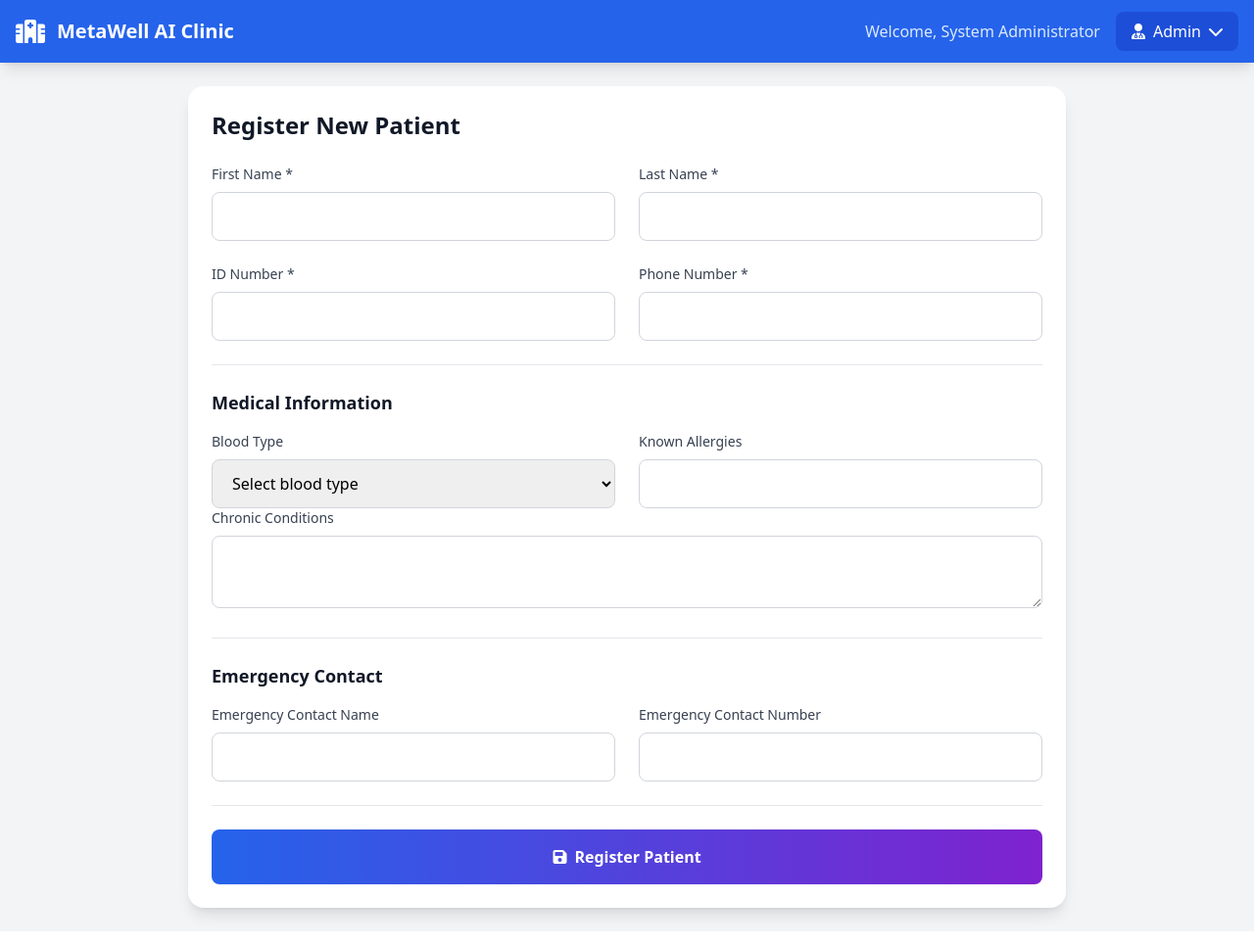
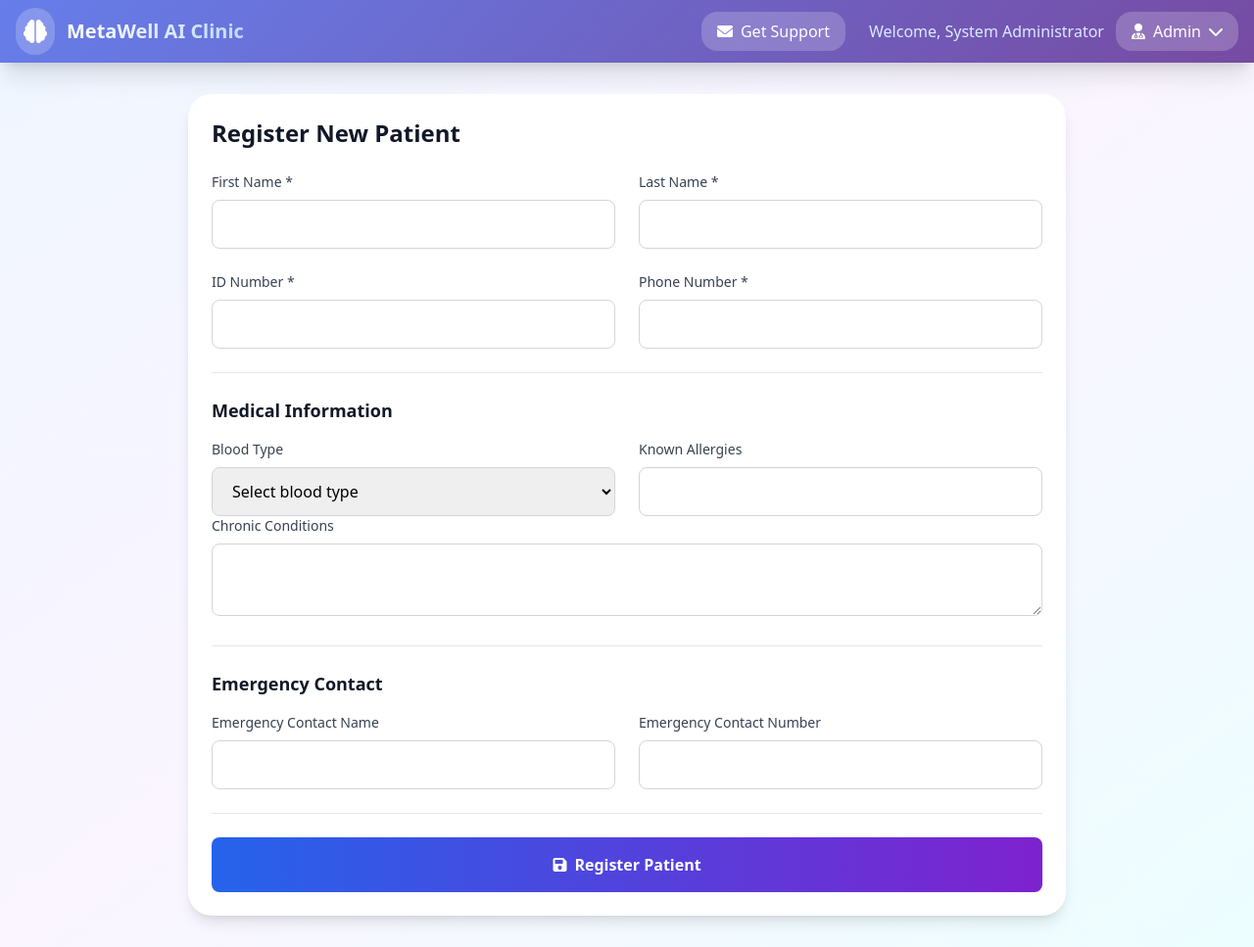
Before and after one commit to lawrence2moremoholo-byte/isizulu-healthcare-ai, a Flask app: page /add_patient in a window 1280 px wide. Shown: the whole page at 98% size. Run offline with Flask 3, Linux system fonts and the light colour scheme; a user stored in the database is signed in; some libraries are stand-ins or nearby versions.

Commit message:
Update base.html

```diff
--- a/templates/base.html
+++ b/templates/base.html
@@ -6,46 +6,108 @@
     <title>{% block title %}MetaWell AI Clinic{% endblock %}</title>
     <script src="https://cdn.tailwindcss.com"></script>
     <link rel="stylesheet" href="https://cdnjs.cloudflare.com/ajax/libs/font-awesome/6.0.0/css/all.min.css">
+    <script>
+        tailwind.config = {
+            theme: {
+                extend: {
+                    colors: {
+                        primary: '#3B82F6',
+                        secondary: '#8B5CF6',
+                        accent: '#06D6A0',
+                        dark: '#1F2937',
+                        light: '#F8FAFC'
+                    },
+                    borderRadius: {
+                        'xl': '1rem',
+                        '2xl': '1.5rem'
+                    },
+                    animation: {
+                        'fade-in': 'fadeIn 0.5s ease-in-out',
+                        'slide-down': 'slideDown 0.3s ease-out'
+                    }
+                }
+            }
+        }
+    </script>
+    <style>
+        @keyframes fadeIn {
+            from { opacity: 0; transform: translateY(-10px); }
+            to { opacity: 1; transform: translateY(0); }
+        }
+        @keyframes slideDown {
+            from { opacity: 0; transform: translateY(-20px); }
+            to { opacity: 1; transform: translateY(0); }
+        }
+        .gradient-bg {
+            background: linear-gradient(135deg, #667eea 0%, #764ba2 100%);
+        }
+        .glass-effect {
+            background: rgba(255, 255, 255, 0.1);
+            backdrop-filter: blur(10px);
+            border: 1px solid rgba(255, 255, 255, 0.2);
+        }
+    </style>
 </head>
-<body class="bg-gray-100">
+<body class="bg-gradient-to-br from-blue-50 via-purple-50 to-cyan-50 min-h-screen">
     <!-- Navigation -->
-    <nav class="bg-blue-600 text-white shadow-lg">
+    <nav class="gradient-bg text-white shadow-xl">
         <div class="max-w-7xl mx-auto px-4">
             <div class="flex justify-between items-center h-16">
-                <div class="flex items-center">
-                    <i class="fas fa-hospital text-2xl mr-3"></i>
-                    <span class="text-xl font-bold">MetaWell AI Clinic</span>
+                <div class="flex items-center space-x-4">
+                    <a href="{{ url_for('dashboard') }}" class="flex items-center space-x-3 group">
+                        <div class="bg-white/20 p-2 rounded-2xl group-hover:bg-white/30 transition-all duration-300">
+                            <i class="fas fa-brain text-2xl text-white"></i>
+                        </div>
+                        <span class="text-xl font-bold bg-clip-text text-transparent bg-gradient-to-r from-white to-blue-200">
+                            MetaWell AI Clinic
+                        </span>
+                    </a>
                 </div>
 
                 {% if current_user.is_authenticated %}
-                <div class="flex items-center space-x-4">
-                    <span class="text-blue-100">Welcome, {{ current_user.full_name }}</span>
-                    <div class="relative group">
-                        <button class="bg-blue-700 px-4 py-2 rounded-lg flex items-center">
-                            <i class="fas fa-user-md mr-2"></i>
-                            {{ current_user.role|title }}
-                            <i class="fas fa-chevron-down ml-2"></i>
+                <div class="flex items-center space-x-6">
+                    <!-- Email Support Button -->
+                    <a href="mailto:admin@metawell.ai?subject=System Support Request&body=Hello MetaWell Team,"
+                       class="bg-white/20 hover:bg-white/30 px-4 py-2 rounded-xl transition-all duration-300 flex items-center space-x-2">
+                        <i class="fas fa-envelope"></i>
+                        <span>Get Support</span>
+                    </a>
+
+                    <div class="flex items-center space-x-3">
+                        <span class="text-blue-100">Welcome, {{ current_user.full_name or current_user.username }}</span>
+                        <div class="relative group" id="user-menu">
+                            <button class="bg-white/20 hover:bg-white/30 px-4 py-2 rounded-xl transition-all duration-300 flex items-center space-x-2">
+                                <i class="fas fa-user-md"></i>
+                                <span>{{ current_user.role|title }}</span>
+                                <i class="fas fa-chevron-down transition-transform duration-300 group-hover:rotate-180"></i>
                             </button>
-                        <div class="absolute right-0 mt-2 w-48 bg-white rounded-md shadow-lg py-1 hidden group-hover:block">
-                            <a href="{{ url_for('dashboard') }}" class="block px-4 py-2 text-gray-800 hover:bg-blue-50">
-                                <i class="fas fa-tachometer-alt mr-2"></i>Dashboard
+                            <div class="absolute right-0 mt-2 w-56 bg-white rounded-2xl shadow-2xl py-2 hidden opacity-0 group-hover:block group-hover:opacity-100 transition-all duration-300 animate-slide-down border border-gray-200"
+                                 style="z-index: 1000;">
+                                <a href="{{ url_for('dashboard') }}" class="flex items-center px-4 py-3 text-gray-800 hover:bg-blue-50 transition-colors duration-200">
+                                    <i class="fas fa-tachometer-alt mr-3 text-primary"></i>
+                                    <span class="font-medium">Dashboard</span>
                                 </a>
-                            <a href="{{ url_for('patients') }}" class="block px-4 py-2 text-gray-800 hover:bg-blue-50">
-                                <i class="fas fa-users mr-2"></i>Patients
+                                <a href="{{ url_for('patients') }}" class="flex items-center px-4 py-3 text-gray-800 hover:bg-blue-50 transition-colors duration-200">
+                                    <i class="fas fa-users mr-3 text-secondary"></i>
+                                    <span class="font-medium">Patient Management</span>
                                 </a>
-                            <a href="{{ url_for('appointments') }}" class="block px-4 py-2 text-gray-800 hover:bg-blue-50">
-                                <i class="fas fa-calendar-alt mr-2"></i>Appointments
+                                <a href="{{ url_for('appointments') }}" class="flex items-center px-4 py-3 text-gray-800 hover:bg-blue-50 transition-colors duration-200">
+                                    <i class="fas fa-calendar-alt mr-3 text-accent"></i>
+                                    <span class="font-medium">Appointments</span>
                                 </a>
+                                <div class="border-t my-1"></div>
                                 {% if current_user.role == 'admin' %}
-                            <div class="border-t my-1"></div>
-                            <a href="#" class="block px-4 py-2 text-gray-800 hover:bg-blue-50">
-                                <i class="fas fa-cog mr-2"></i>Settings
+                                <a href="#" class="flex items-center px-4 py-3 text-gray-800 hover:bg-blue-50 transition-colors duration-200">
+                                    <i class="fas fa-cog mr-3 text-gray-600"></i>
+                                    <span class="font-medium">System Settings</span>
                                 </a>
                                 {% endif %}
                                 <div class="border-t my-1"></div>
-                            <a href="{{ url_for('logout') }}" class="block px-4 py-2 text-gray-800 hover:bg-blue-50">
-                                <i class="fas fa-sign-out-alt mr-2"></i>Logout
+                                <a href="{{ url_for('logout') }}" class="flex items-center px-4 py-3 text-red-600 hover:bg-red-50 transition-colors duration-200">
+                                    <i class="fas fa-sign-out-alt mr-3"></i>
+                                    <span class="font-medium">Logout</span>
                                 </a>
+                            </div>
                         </div>
                     </div>
                 </div>
@@ -57,13 +119,21 @@
     <!-- Flash Messages -->
     {% with messages = get_flashed_messages(with_categories=true) %}
         {% if messages %}
-            <div class="max-w-7xl mx-auto px-4 mt-4">
+            <div class="max-w-7xl mx-auto px-4 mt-6">
                 {% for category, message in messages %}
-                    <div class="alert alert-{{ category }} p-4 rounded-lg mb-4
+                    <div class="alert alert-{{ category }} p-4 rounded-2xl mb-4 animate-fade-in
                                 {% if category == 'success' %}bg-green-100 text-green-800 border border-green-300
                                 {% elif category == 'error' %}bg-red-100 text-red-800 border border-red-300
                                 {% else %}bg-blue-100 text-blue-800 border border-blue-300{% endif %}">
-                        {{ message }}
+                        <div class="flex items-center justify-between">
+                            <div class="flex items-center">
+                                <i class="fas {% if category == 'success' %}fa-check-circle{% elif category == 'error' %}fa-exclamation-circle{% else %}fa-info-circle{% endif %} mr-3"></i>
+                                <span class="font-medium">{{ message }}</span>
+                            </div>
+                            <button class="text-lg hover:opacity-70" onclick="this.parentElement.parentElement.remove()">
+                                <i class="fas fa-times"></i>
+                            </button>
+                        </div>
                     </div>
                 {% endfor %}
             </div>
@@ -71,13 +141,44 @@
     {% endwith %}
 
     <!-- Main Content -->
-    <main class="max-w-7xl mx-auto px-4 py-6">
+    <main class="max-w-7xl mx-auto px-4 py-8">
         {% block content %}{% endblock %}
     </main>
 
     <script>
-        // Simple JavaScript for dropdowns and interactive elements
+        // Improved dropdown functionality
         document.addEventListener('DOMContentLoaded', function() {
+            const userMenu = document.getElementById('user-menu');
+            let menuTimeout;
+
+            userMenu.addEventListener('mouseenter', function() {
+                clearTimeout(menuTimeout);
+                const dropdown = this.querySelector('div');
+                dropdown.classList.remove('hidden', 'opacity-0');
+                dropdown.classList.add('block', 'opacity-100');
+            });
+
+            userMenu.addEventListener('mouseleave', function() {
+                const dropdown = this.querySelector('div');
+                menuTimeout = setTimeout(() => {
+                    dropdown.classList.remove('block', 'opacity-100');
+                    dropdown.classList.add('hidden', 'opacity-0');
+                }, 300);
+            });
+
+            // Keep dropdown open when hovering over it
+            const dropdown = userMenu.querySelector('div');
+            dropdown.addEventListener('mouseenter', function() {
+                clearTimeout(menuTimeout);
+            });
+
+            dropdown.addEventListener('mouseleave', function() {
+                menuTimeout = setTimeout(() => {
+                    this.classList.remove('block', 'opacity-100');
+                    this.classList.add('hidden', 'opacity-0');
+                }, 300);
+            });
+
             // Auto-hide flash messages after 5 seconds
             setTimeout(function() {
                 const alerts = document.querySelectorAll('.alert');
```
Lines whose indentation alone changed are shown as unchanged.
